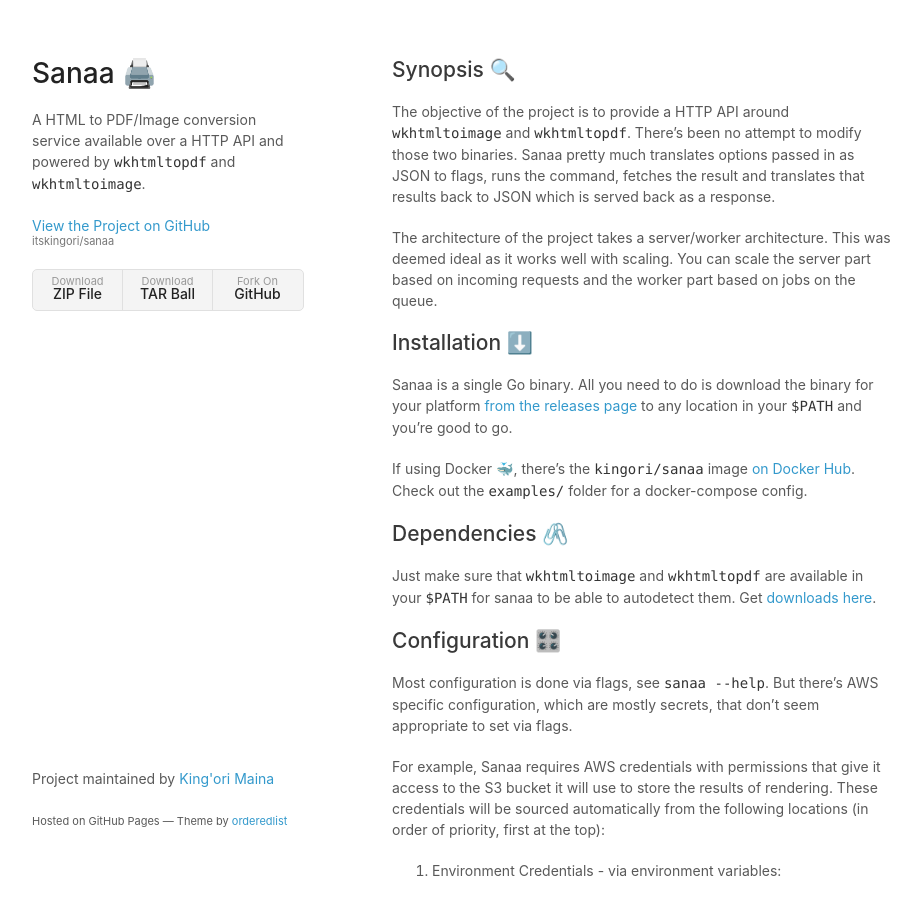
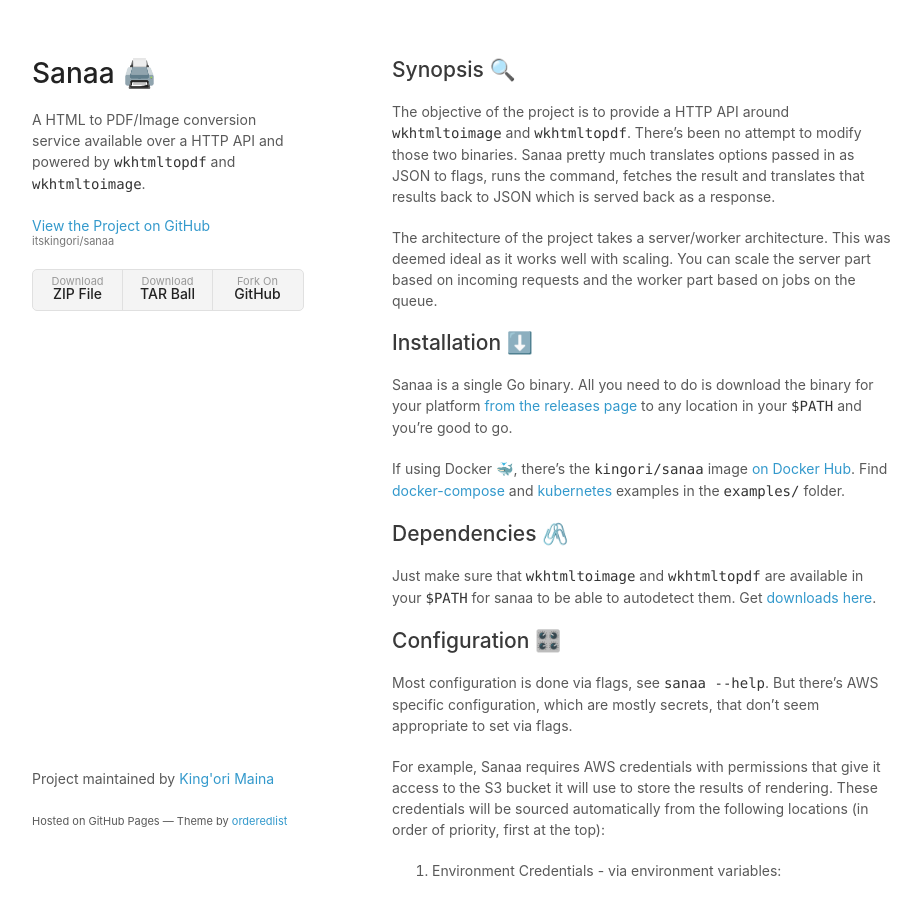
Before and after one commit to itskingori/sanaa, a Jekyll site: the page built from docs/index.md, in a window 1280 px wide and 900 px high. Shown: the whole window, without its empty margins (178-1099 px from the left). Built offline with Jekyll 4.4.1, drawn with Linux system fonts in a browser that asks for light colours.

Commit message:
Update docs with links to each example

```diff
--- a/docs/index.md
+++ b/docs/index.md
@@ -22,7 +22,8 @@
 you're good to go.
 
 If using Docker 🐳, there's the `kingori/sanaa` image [on Docker Hub][dockerhub].
-Check out the `examples/` folder for a docker-compose config.
+Find [docker-compose][example1] and [kubernetes][example2] examples in the
+`examples/` folder.
 
 ## Dependencies 🖇️
 
```
Also changed, not shown: other parts of docs/index.md (+2 -0 lines).
